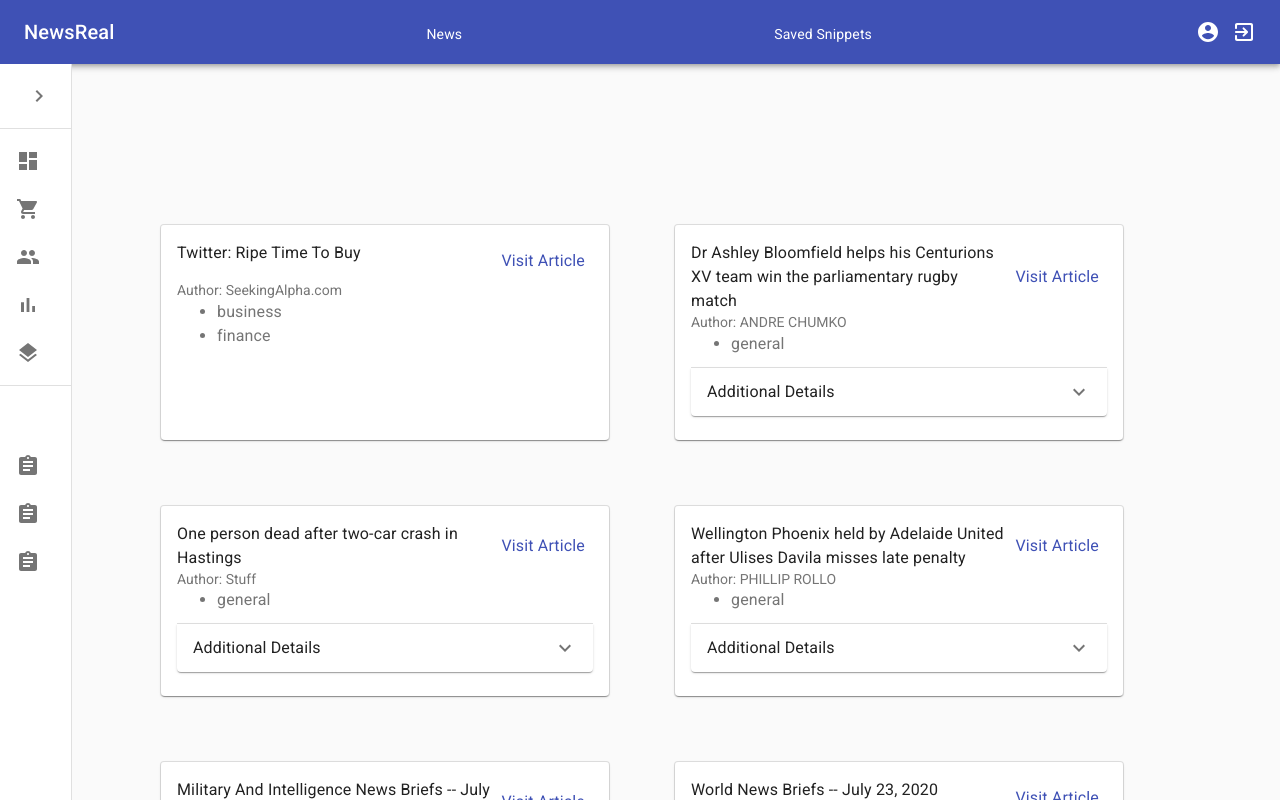
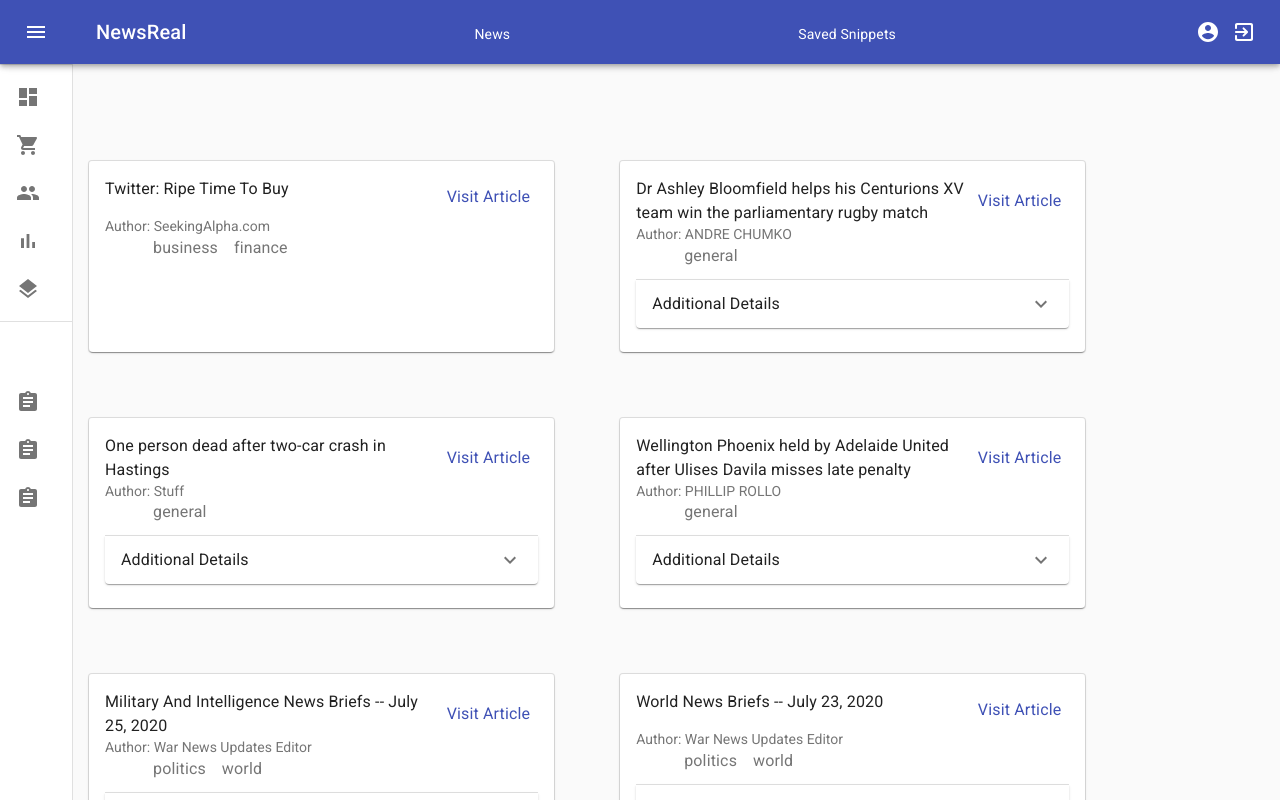
Before and after one commit to Keartroth/News-Real, a React (Create React App) app in the folder NewsReal/client/: page / in a window 1280 px wide. Shown: the top 800 px of the page. Built offline with nearby package versions, Linux system fonts and the light colour scheme; no server answers; sample sign-in values are in the browser's storage.

Commit message:
- Refactored Header and Home to keep all navigation and search bars in the same module. - Added some styling to articles.

```diff
--- a/NewsReal/client/src/App.js
+++ b/NewsReal/client/src/App.js
@@ -9,16 +9,12 @@ import { NewsProvider } from './providers/NewsProvider';
 
 export const App = () => {
   const { isLoggedIn } = useContext(UserProfileContext);
-  const [open, setOpen] = React.useState(false);
-  const handleDrawerChange = () => {
-    setOpen(!open);
-  };
 
   return (
     <Router>
       <NewsProvider>
-        {isLoggedIn ? <Header open={open} handleDrawerChange={handleDrawerChange} /> : ""}
-        <ApplicationViews open={open} handleDrawerChange={handleDrawerChange} />
+        {isLoggedIn ? <Header /> : ""}
+        <ApplicationViews />
       </NewsProvider>
     </Router>
   );
--- a/NewsReal/client/src/components/Header.js
+++ b/NewsReal/client/src/components/Header.js
@@ -1,36 +1,116 @@
 import React, { useContext } from 'react';
-import { makeStyles } from '@material-ui/core/styles';
+import clsx from 'clsx';
+import AccountCircleIcon from '@material-ui/icons/AccountCircle';
 import AppBar from '@material-ui/core/AppBar';
+import ChevronLeftIcon from '@material-ui/icons/ChevronLeft';
+import Divider from '@material-ui/core/Divider';
+import Drawer from '@material-ui/core/Drawer';
+import ExitToAppRoundedIcon from '@material-ui/icons/ExitToAppRounded';
+import IconButton from '@material-ui/core/IconButton';
+import Link from '@material-ui/core/Link';
+import List from '@material-ui/core/List';
+import MenuIcon from '@material-ui/icons/Menu';
 import Toolbar from '@material-ui/core/Toolbar';
 import Typography from '@material-ui/core/Typography';
-import IconButton from '@material-ui/core/IconButton';
-import ExitToAppRoundedIcon from '@material-ui/icons/ExitToAppRounded';
-import AccountCircleIcon from '@material-ui/icons/AccountCircle';
-import Link from '@material-ui/core/Link';
+import { CssBaseline } from '@material-ui/core';
+import { makeStyles } from '@material-ui/core/styles';
+import { mainSearchItems, secondarySearchItems } from './search/Search';
 import { UserProfileContext } from "../providers/UserProfileProvider";
-import { CssBaseline } from '@material-ui/core';
+import { NewsContext } from '../providers/NewsProvider';
+
+const drawerWidth = 240;
 
 const useStyles = makeStyles((theme) => ({
     root: {
         flexGrow: 1,
     },
-    menuButton: {
-        marginRight: theme.spacing(2),
+    appBar: {
+        zIndex: theme.zIndex.drawer + 1,
+        transition: theme.transitions.create(['width', 'margin'], {
+            easing: theme.transitions.easing.sharp,
+            duration: theme.transitions.duration.leavingScreen,
+        }),
+    },
+    appBarShift: {
+        marginLeft: drawerWidth,
+        width: `calc(100% - ${drawerWidth}px)`,
+        transition: theme.transitions.create(['width', 'margin'], {
+            easing: theme.transitions.easing.sharp,
+            duration: theme.transitions.duration.enteringScreen,
+        }),
+    },
+    drawer: {
+        width: drawerWidth,
+        flexShrink: 0,
+        whiteSpace: 'nowrap',
+    },
+    drawerOpen: {
+        width: drawerWidth,
+        transition: theme.transitions.create('width', {
+            easing: theme.transitions.easing.sharp,
+            duration: theme.transitions.duration.enteringScreen,
+        }),
+    },
+    drawerClose: {
+        transition: theme.transitions.create('width', {
+            easing: theme.transitions.easing.sharp,
+            duration: theme.transitions.duration.leavingScreen,
+        }),
+        overflowX: 'hidden',
+        width: theme.spacing(7) + 1,
+        [theme.breakpoints.up('sm')]: {
+            width: theme.spacing(9) + 1,
+        },
     },
     title: {
         flexGrow: 1,
+    },
+    menuButton: {
+        marginRight: 36,
+    },
+    menuButtonHidden: {
+        display: 'none',
+    },
+    toolbar: {
+        paddingRight: 24, // keep right padding when drawer closed
+    },
+    toolbarIcon: {
+        display: 'flex',
+        alignItems: 'center',
+        justifyContent: 'flex-end',
+        padding: '0 8px',
+        ...theme.mixins.toolbar,
     },
 }));
 
 export const Header = props => {
     const { logout } = useContext(UserProfileContext);
+    const { getRecentNews, getNewsByDefinedParameters } = useContext(NewsContext);
     const classes = useStyles();
+    const [open, setOpen] = React.useState(false);
+    const handleDrawerChange = () => {
+        setOpen(!open);
+    };
 
     return (
         <div className={classes.root}>
             <CssBaseline />
-            <AppBar position="static">
+            <AppBar position="fixed"
+                className={clsx(classes.appBar, {
+                    [classes.appBarShift]: open,
+                })}
+            >
                 <Toolbar>
+                    <IconButton
+                        color="inherit"
+                        aria-label="open drawer"
+                        onClick={handleDrawerChange}
+                        edge="start"
+                        className={clsx(classes.menuButton, {
+                            [classes.menuButtonHidden]: open,
+                        })}
+                    ><MenuIcon />
+                    </IconButton>
                     <Typography component="h1" variant="h6" className={classes.title}>
                         NewsReal
                     </Typography>
@@ -52,6 +132,29 @@ export const Header = props => {
                     </IconButton>
                 </Toolbar>
             </AppBar>
+            <Drawer
+                variant="permanent"
+                className={clsx(classes.drawer, {
+                    [classes.drawerOpen]: open,
+                    [classes.drawerClose]: !open,
+                })}
+                classes={{
+                    paper: clsx({
+                        [classes.drawerOpen]: open,
+                        [classes.drawerClose]: !open,
+                    }),
+                }}
+            >
+                <div className={classes.toolbarIcon}>
+                    <IconButton onClick={handleDrawerChange}>
+                        <ChevronLeftIcon />
+                    </IconButton>
+                </div>
+                <Divider />
+                <List>{mainSearchItems}</List>
+                <Divider />
+                <List>{secondarySearchItems}</List>
+            </Drawer>
         </div>
     );
 }
--- a/NewsReal/client/src/components/article/Article.js
+++ b/NewsReal/client/src/components/article/Article.js
@@ -1,4 +1,4 @@
-import React from 'react';
+import React, { useState } from 'react';
 import { makeStyles } from '@material-ui/core/styles';
 import Card from '@material-ui/core/Card';
 import CardActions from '@material-ui/core/CardActions';
@@ -25,10 +25,13 @@ const useStyles = makeStyles({
     },
     pos: {
         marginBottom: 12,
+        listStyleType: 'none',
+        display: 'flex',
+        flexWrap: 'nowrap',
     },
 });
 
-export const Article = ({ article }) => {
+export const Article = ({ article, idx }) => {
     const classes = useStyles();
 
     return (
@@ -46,16 +49,15 @@ export const Article = ({ article }) => {
                     </Typography>
                     <Typography component={'ul'} className={classes.pos} color="textSecondary">
                         {
-                            (article.category).map((c, idx) => <li key={article.category[idx]}>{c}</li>)
+                            (article.category).map((c, idx) => <li key={article.category[idx]} style={{ display: 'inline', margin: '0 0.5em' }}>{c}</li>)
                         }
                     </Typography>
                     {
                         (article.description !== "")
-                            ? <Accordion>
+                            ? <Accordion id={`articleSummary--${idx}`}>
                                 <AccordionSummary
                                     expandIcon={<ExpandMoreIcon />}
                                     aria-controls="panel1a-content"
-                                    id="panel1a-header"
                                 >
                                     <Typography className={classes.heading}>Additional Details</Typography>
                                 </AccordionSummary>
--- a/NewsReal/client/src/components/article/ArticleList.js
+++ b/NewsReal/client/src/components/article/ArticleList.js
@@ -7,8 +7,8 @@ export const ArticleList = props => {
     return (
         <>
             {
-                news.map(a => {
-                    return <Article key={a.id} article={a} />
+                news.map((a, idx) => {
+                    return <Article key={a.id} article={a} idx={idx} />
                 })
             }
         </>
--- a/NewsReal/client/src/components/home/Home.js
+++ b/NewsReal/client/src/components/home/Home.js
@@ -1,16 +1,8 @@
 import React, { useContext, useState } from 'react';
-import clsx from 'clsx';
 import { makeStyles } from '@material-ui/core/styles';
 import { CssBaseline } from '@material-ui/core';
-import Drawer from '@material-ui/core/Drawer';
-import List from '@material-ui/core/List';
-import Divider from '@material-ui/core/Divider';
-import IconButton from '@material-ui/core/IconButton';
 import Container from '@material-ui/core/Container';
-import ChevronLeftIcon from '@material-ui/icons/ChevronLeft';
-import ChevronRightIcon from '@material-ui/icons/ChevronRight';
 import { CircularProgress } from '@material-ui/core';
-import { mainSearchItems, secondarySearchItems } from '../search/Search';
 import { ArticleList } from '../article/ArticleList';
 import { NewsContext } from '../../providers/NewsProvider';
 import { Footer } from '../Footer';
@@ -380,65 +372,9 @@ const dummyData = [
     }
 ];
 
-const drawerWidth = 240;
-
 const useStyles = makeStyles((theme) => ({
     root: {
         display: 'flex',
-    },
-    toolbar: {
-        paddingRight: 24, // keep right padding when drawer closed
-    },
-    toolbarIcon: {
-        display: 'flex',
-        alignItems: 'center',
-        justifyContent: 'flex-end',
-        padding: '0 8px',
-        ...theme.mixins.toolbar,
-    },
-    appBar: {
-        zIndex: theme.zIndex.drawer + 1,
-        transition: theme.transitions.create(['width', 'margin'], {
-            easing: theme.transitions.easing.sharp,
-            duration: theme.transitions.duration.leavingScreen,
-        }),
-    },
-    appBarShift: {
-        marginLeft: drawerWidth,
-        width: `calc(100% - ${drawerWidth}px)`,
-        transition: theme.transitions.create(['width', 'margin'], {
-            easing: theme.transitions.easing.sharp,
-            duration: theme.transitions.duration.enteringScreen,
-        }),
-    },
-    menuButton: {
-        marginRight: 36,
-    },
-    menuButtonHidden: {
-        display: 'none',
-    },
-    title: {
-        flexGrow: 1,
-    },
-    drawerPaper: {
-        position: 'relative',
-        whiteSpace: 'nowrap',
-        width: drawerWidth,
-        transition: theme.transitions.create('width', {
-            easing: theme.transitions.easing.sharp,
-            duration: theme.transitions.duration.enteringScreen,
-        }),
-    },
-    drawerPaperClose: {
-        overflowX: 'hidden',
-        transition: theme.transitions.create('width', {
-            easing: theme.transitions.easing.sharp,
-            duration: theme.transitions.duration.leavingScreen,
-        }),
-        width: theme.spacing(7),
-        [theme.breakpoints.up('sm')]: {
-            width: theme.spacing(9),
-        },
     },
     appBarSpacer: theme.mixins.toolbar,
     content: {
@@ -449,22 +385,11 @@ const useStyles = makeStyles((theme) => ({
         paddingTop: theme.spacing(4),
         paddingBottom: theme.spacing(4),
     },
-    paper: {
-        padding: theme.spacing(2),
-        display: 'flex',
-        overflow: 'auto',
-        flexDirection: 'column',
-    },
-    fixedHeight: {
-        height: 240,
-    },
 }));
 
-export const Home = props => {
+export const Home = () => {
     const classes = useStyles();
-    const open = props.open
-    const handleDrawerChange = props.handleDrawerChange
-    const { news, getRecentNews, getNewsByDefinedParameters } = useContext(NewsContext)
+    const { news, getRecentNews } = useContext(NewsContext);
 
     const [newsReady, setNewsReady] = useState(true);
 
@@ -477,27 +402,6 @@ export const Home = props => {
     return (
         <div className={classes.root}>
             <CssBaseline />
-            <Drawer
-                variant="permanent"
-                classes={{
-                    paper: clsx(classes.drawerPaper, !open && classes.drawerPaperClose),
-                }}
-                open={open}
-            >
-                <div className={classes.toolbarIcon}>
-                    <IconButton onClick={handleDrawerChange}>
-                        {
-                            (open)
-                                ? <ChevronLeftIcon />
-                                : <ChevronRightIcon />
-                        }
-                    </IconButton>
-                </div>
-                <Divider />
-                <List>{mainSearchItems}</List>
-                <Divider />
-                <List>{secondarySearchItems}</List>
-            </Drawer>
             <div className={classes.content}>
                 <div className={classes.appBarSpacer} />
                 <Container maxWidth="lg" className={classes.container}>
```
